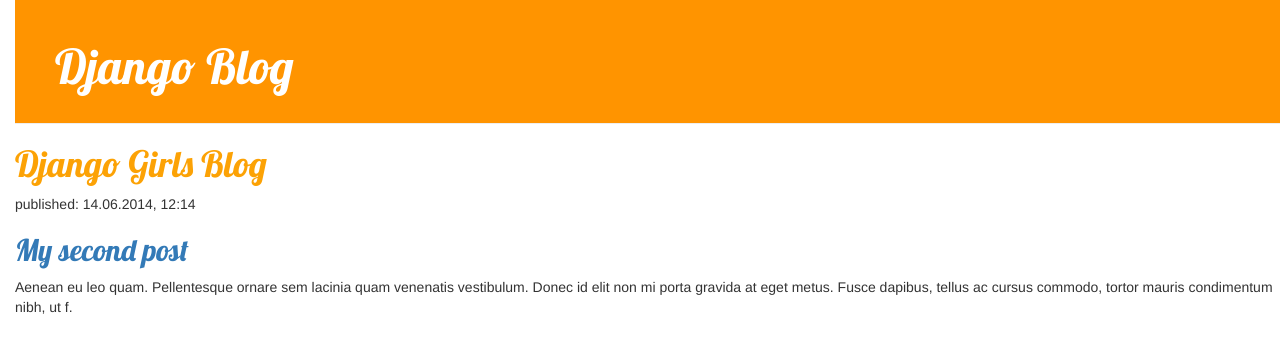
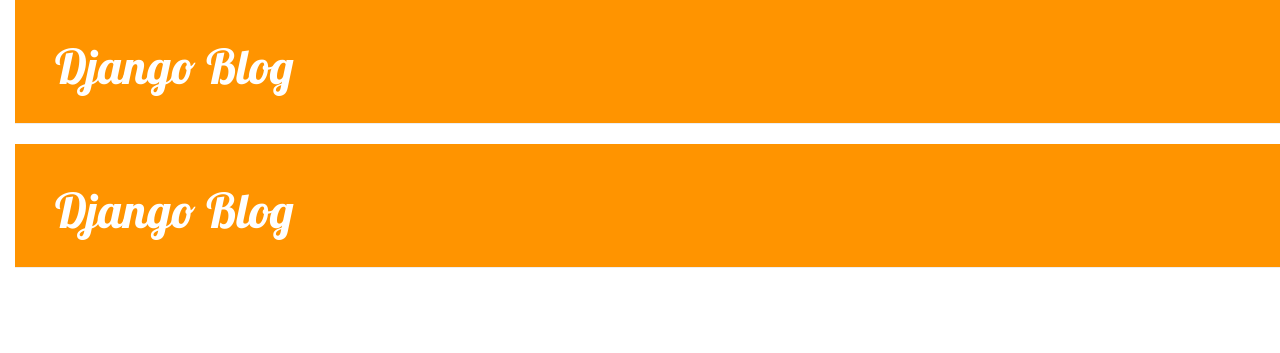
Before and after one commit to Algus-me/my-first-blog, a Django app: page / in a window 1280 px wide. Shown: the top 353 px of the page. Run offline with Django 3.2, Linux system fonts and the light colour scheme; data that the repository does not hold is empty; some libraries are stand-ins or nearby versions.

Commit message:
extend template

```diff
--- /dev/null
+++ b/blog/templates/blog/base.html
@@ -0,0 +1,29 @@
+{% load staticfiles %}
+
+<link rel="stylesheet" href="//maxcdn.bootstrapcdn.com/bootstrap/3.2.0/css/bootstrap.min.css">
+<link rel="stylesheet" href="//maxcdn.bootstrapcdn.com/bootstrap/3.2.0/css/bootstrap-theme.min.css">
+
+<html>
+    <head>
+		<div class="page-header">
+			<h1><a href="/">Django Blog</a></h1>
+		</div>
+		<link rel="stylesheet" href="//maxcdn.bootstrapcdn.com/bootstrap/3.2.0/css/bootstrap.min.css">
+        <link rel="stylesheet" href="//maxcdn.bootstrapcdn.com/bootstrap/3.2.0/css/bootstrap-theme.min.css">
+		<link href="https://fonts.googleapis.com/css?family=Lobster&subset=latin,cyrillic" rel="stylesheet" type="text/css">
+        <link rel="stylesheet" href="{% static 'css/blog.css' %}">
+    </head>
+	<body>
+		<div class="page-header">
+			<h1><a href="/">Django Blog</a></h1>
+		</div>
+		<div class="content container">
+			<div class="row">
+				<div class="col-md-8">
+				{% block content %}
+				{% endblock %}
+				</div>
+			</div>
+		</div>
+	</body>
+</html>
--- a/blog/templates/blog/post_list.html
+++ b/blog/templates/blog/post_list.html
@@ -1,44 +1,13 @@
-{% load staticfiles %}
+{% extends 'blog/base.html' %}
 
-<link rel="stylesheet" href="//maxcdn.bootstrapcdn.com/bootstrap/3.2.0/css/bootstrap.min.css">
-<link rel="stylesheet" href="//maxcdn.bootstrapcdn.com/bootstrap/3.2.0/css/bootstrap-theme.min.css">
-
-<html>
-    <head>
-		<div class="page-header">
-			<h1><a href="/">Django Blog</a></h1>
-		</div>
-		<link rel="stylesheet" href="//maxcdn.bootstrapcdn.com/bootstrap/3.2.0/css/bootstrap.min.css">
-        <link rel="stylesheet" href="//maxcdn.bootstrapcdn.com/bootstrap/3.2.0/css/bootstrap-theme.min.css">
-		<link href="https://fonts.googleapis.com/css?family=Lobster&subset=latin,cyrillic" rel="stylesheet" type="text/css">
-        <link rel="stylesheet" href="{% static 'css/blog.css' %}">
-    </head>
-    <body>
-        <div>
-            <h1><a href="/">Django Girls Blog</a></h1>
-        </div>
-
-	<div class="content container">
-		<div class="row">
-			<div class="col-md-8">
+{% block content %}
     {% for post in posts %}
         <div class="post">
             <div class="date">
-							<p>Опубликовано: {{ post.published_date }}</p>
+                {{ post.published_date }}
             </div>
             <h1><a href="">{{ post.title }}</a></h1>
             <p>{{ post.text|linebreaksbr }}</p>
         </div>
     {% endfor %}
-			</div>
-		</div>
-	</div>
-
-
-        <div>
-            <p>published: 14.06.2014, 12:14</p>
-            <h2><a href="">My second post</a></h2>
-            <p>Aenean eu leo quam. Pellentesque ornare sem lacinia quam venenatis vestibulum. Donec id elit non mi porta gravida at eget metus. Fusce dapibus, tellus ac cursus commodo, tortor mauris condimentum nibh, ut f.</p>
-        </div>
-    </body>
-</html>
+{% endblock %}
```
Lines whose indentation alone changed are shown as unchanged.
